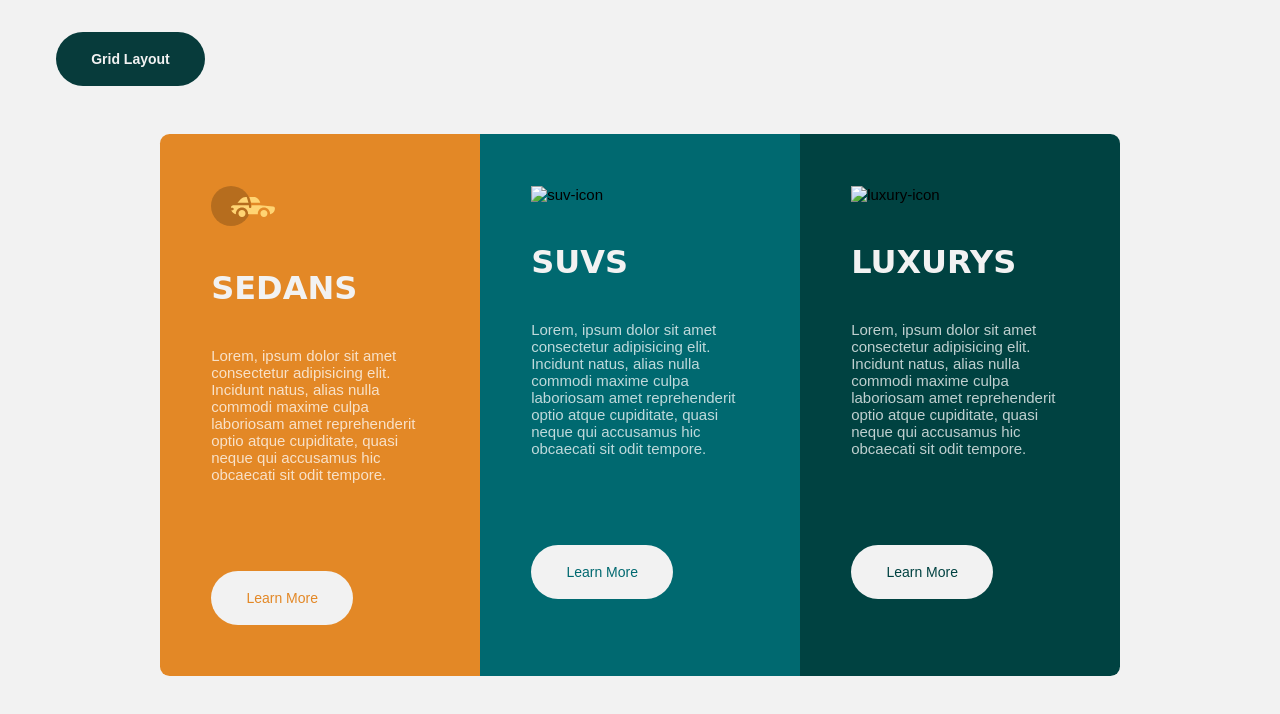
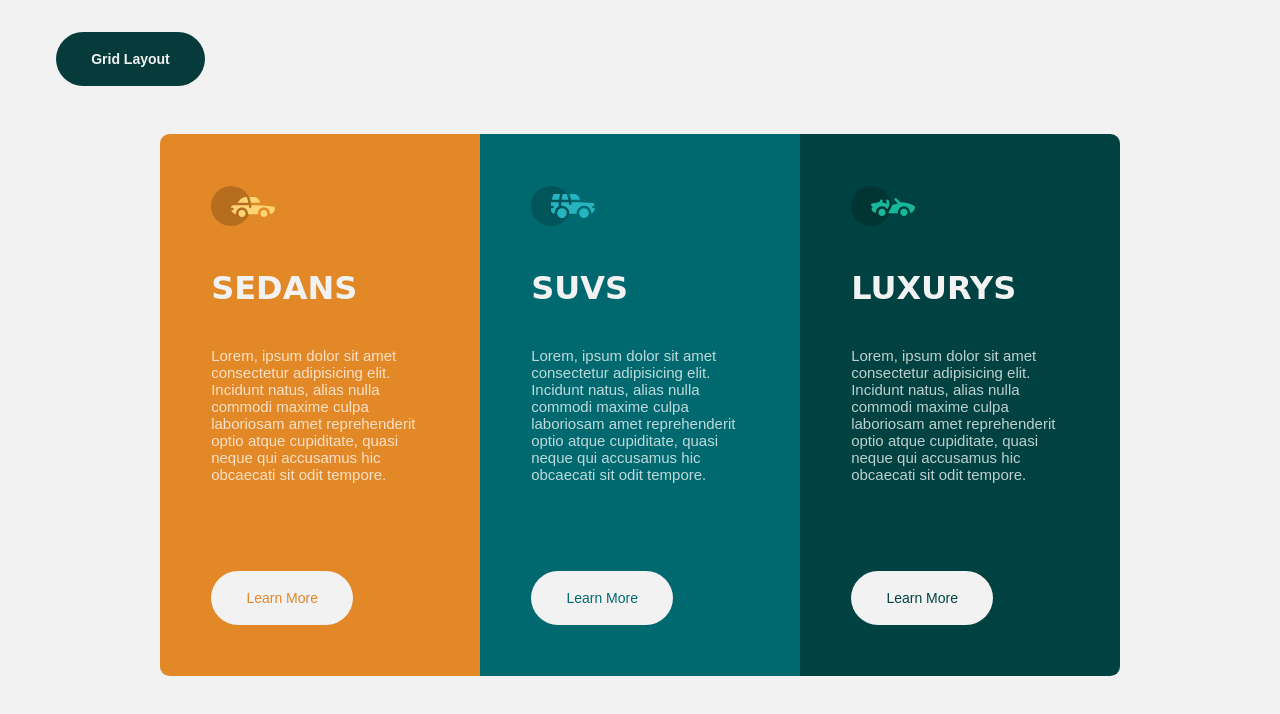
Before and after one commit to emuobopleasure/zur-training_css-flexbox-and-grid-layout, a plain HTML site: page index.html in a window 1280 px wide. Drawn offline with Linux system fonts and the light colour scheme; the site is published under a folder, as on GitHub Pages, so addresses that start at the root find nothing.

Commit message:
changed image file path

```diff
--- a/index.html
+++ b/index.html
@@ -41,7 +41,7 @@
             </div>
             <div class="dark-cyan">
                 <div class="icon-wrapper">
-                    <img src="/images/icon-suvs.svg" alt="suv-icon">
+                    <img src="./images/icon-suvs.svg" alt="suv-icon">
                 </div>
                 <div class="card-title">
                     <h1>
@@ -59,7 +59,7 @@
             </div>
             <div class="very-dark-cyan">
                 <div class="icon-wrapper">
-                    <img src="/images/icon-luxury.svg" alt="luxury-icon">
+                    <img src="./images/icon-luxury.svg" alt="luxury-icon">
                 </div>
                 <div class="card-title">
                     <h1>
```
